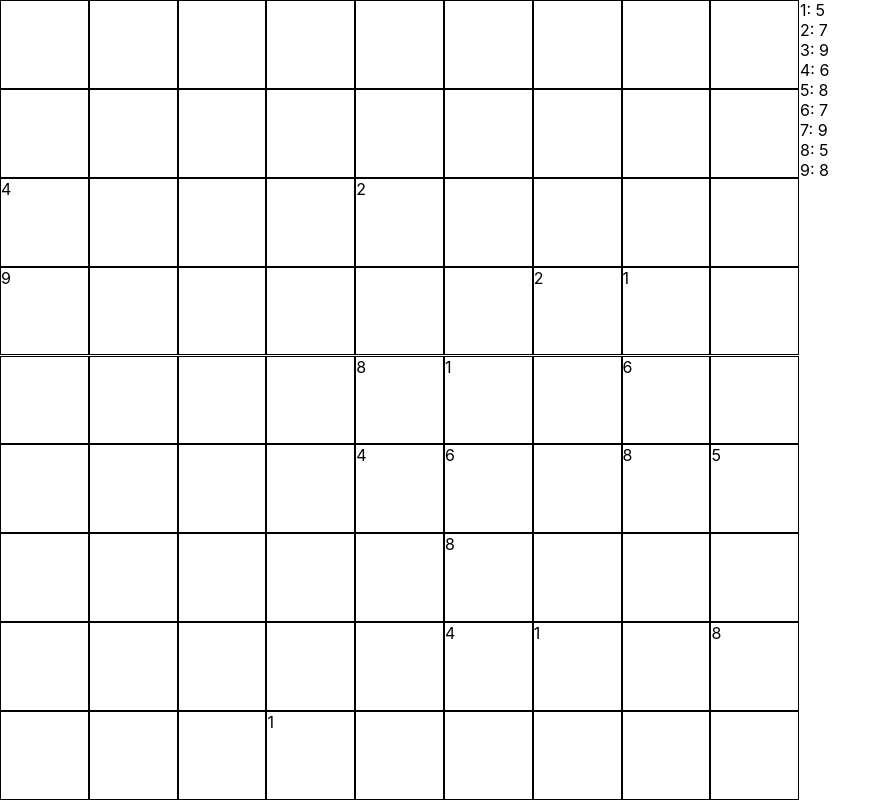
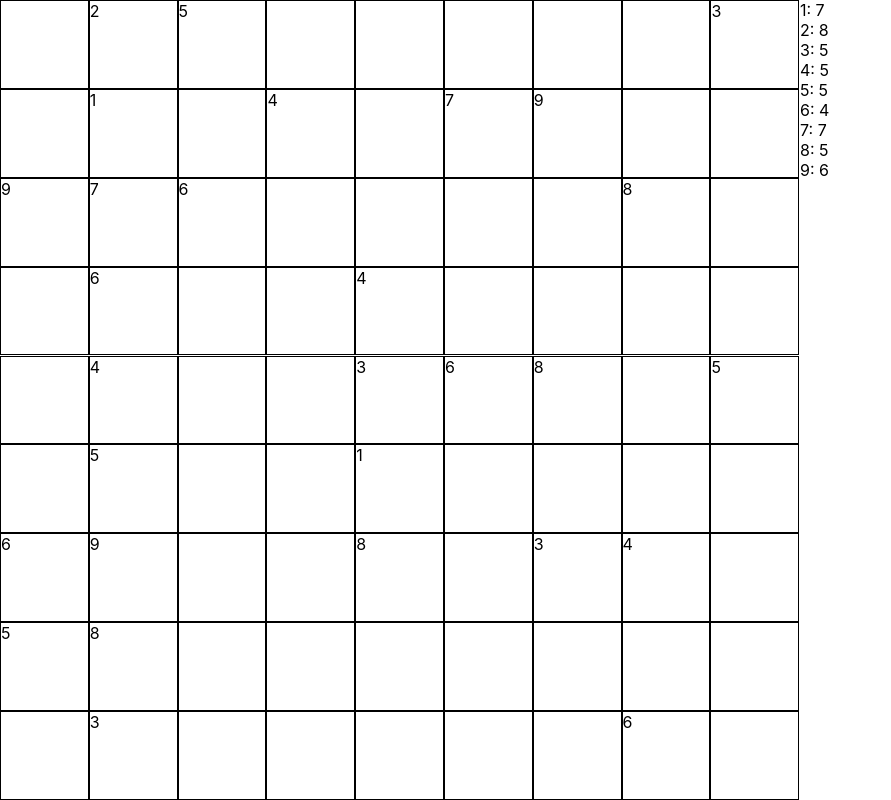
Before and after one commit to yiyizym/sudoku, a React (Create React App) app: page / in a window 1280 px wide. Shown: the whole page, without its empty margins (0-891 px from the left). Built offline with nearby package versions, Linux system fonts and the light colour scheme.

Commit message:
feat: fill back right values

```diff
--- a/src/App.tsx
+++ b/src/App.tsx
@@ -4,11 +4,12 @@
 import { randomPuzzle } from "./components/backend/index";
 import { parseGrid } from "./components/backend/grid";
 import DigitPanel from './components/digitPanel';
+import { ValueType } from './components/backend/basics';
 
 interface AppState {
   grid: string;
-  initialValues: { [key: string]: string[]};
-  currentValues: { [key: string]: string[]};
+  initialValues: ValueType;
+  currentValues: ValueType;
   digitChosen: string;
 }
 
@@ -20,9 +21,13 @@
     currentValues: {},
   }
 
+  private updateValues = (value: ValueType): void => {
+    this.setState({ currentValues: value })
+  }
+
 
   public componentDidMount(): void {
-    const grid = randomPuzzle()
+    const grid = randomPuzzle(29)
     const initialValues = parseGrid(grid)
     this.setState({
       grid: grid,
@@ -63,7 +68,7 @@
       <Grid
         values={this.state.currentValues}
         digitChosen={this.state.digitChosen}
-        fillDigit={(...args) => { console.log(...args) }}
+        updateValues={this.updateValues}
       />
       <DigitPanel
         toFillCount={this.getToFillCount()}
--- a/src/components/grid/index.tsx
+++ b/src/components/grid/index.tsx
@@ -7,7 +7,7 @@
 interface GridType {
   values: false|ValueType;
   digitChosen: string;
-  fillDigit: (id: string, digit: string, value: ValueType) => void
+  updateValues: (value: ValueType) => void
 }
 
 class Grid extends React.Component<GridType, {}> {
@@ -18,7 +18,7 @@
       console.log('choose wrong digit')
       return
     }
-    this.props.fillDigit(id, this.props.digitChosen, newValues)
+    this.props.updateValues(newValues)
   }
   private genTiles(): JSX.Element[] {
     const keyValuePairs = Object.entries(this.props.values)
```
